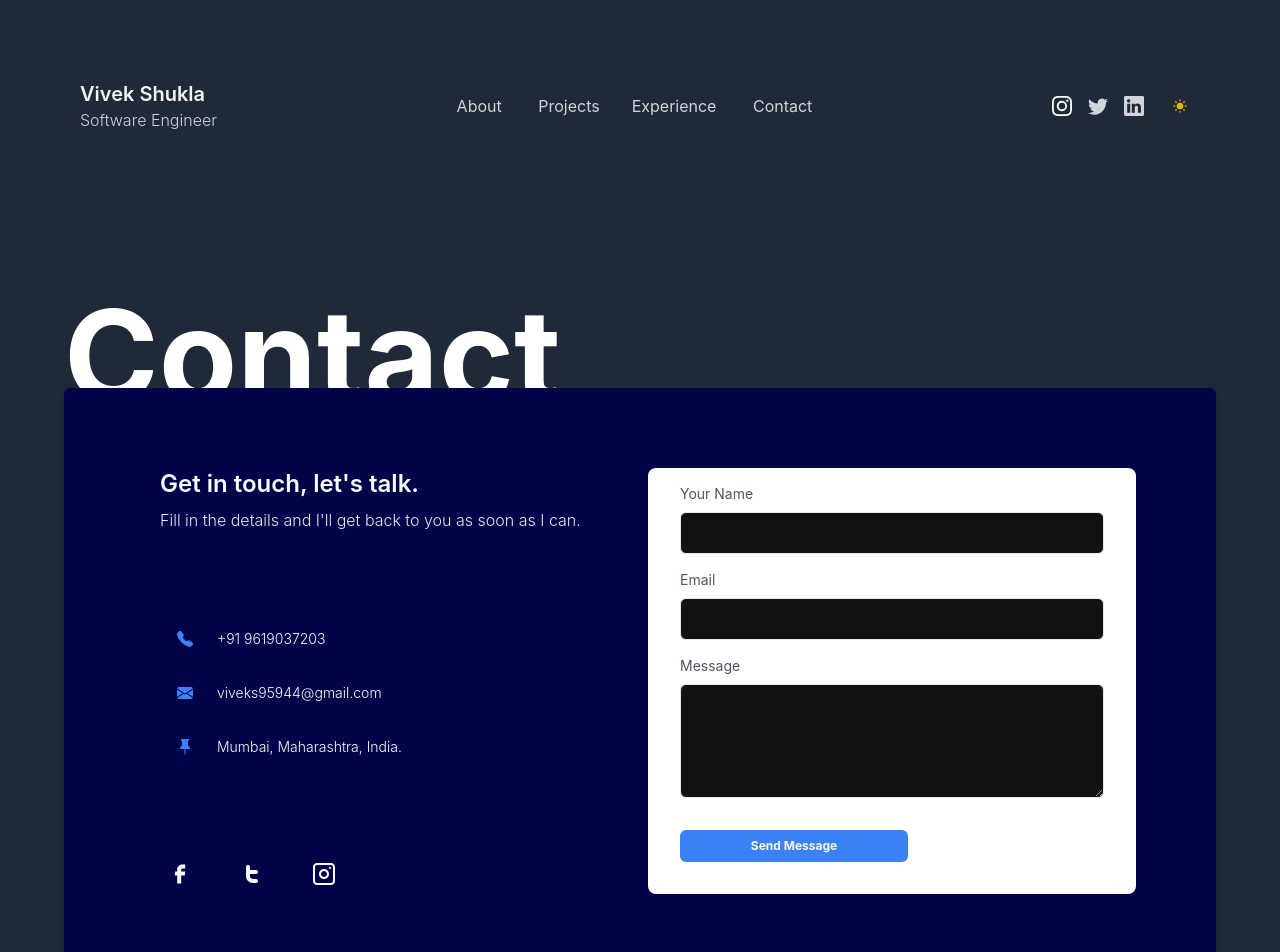
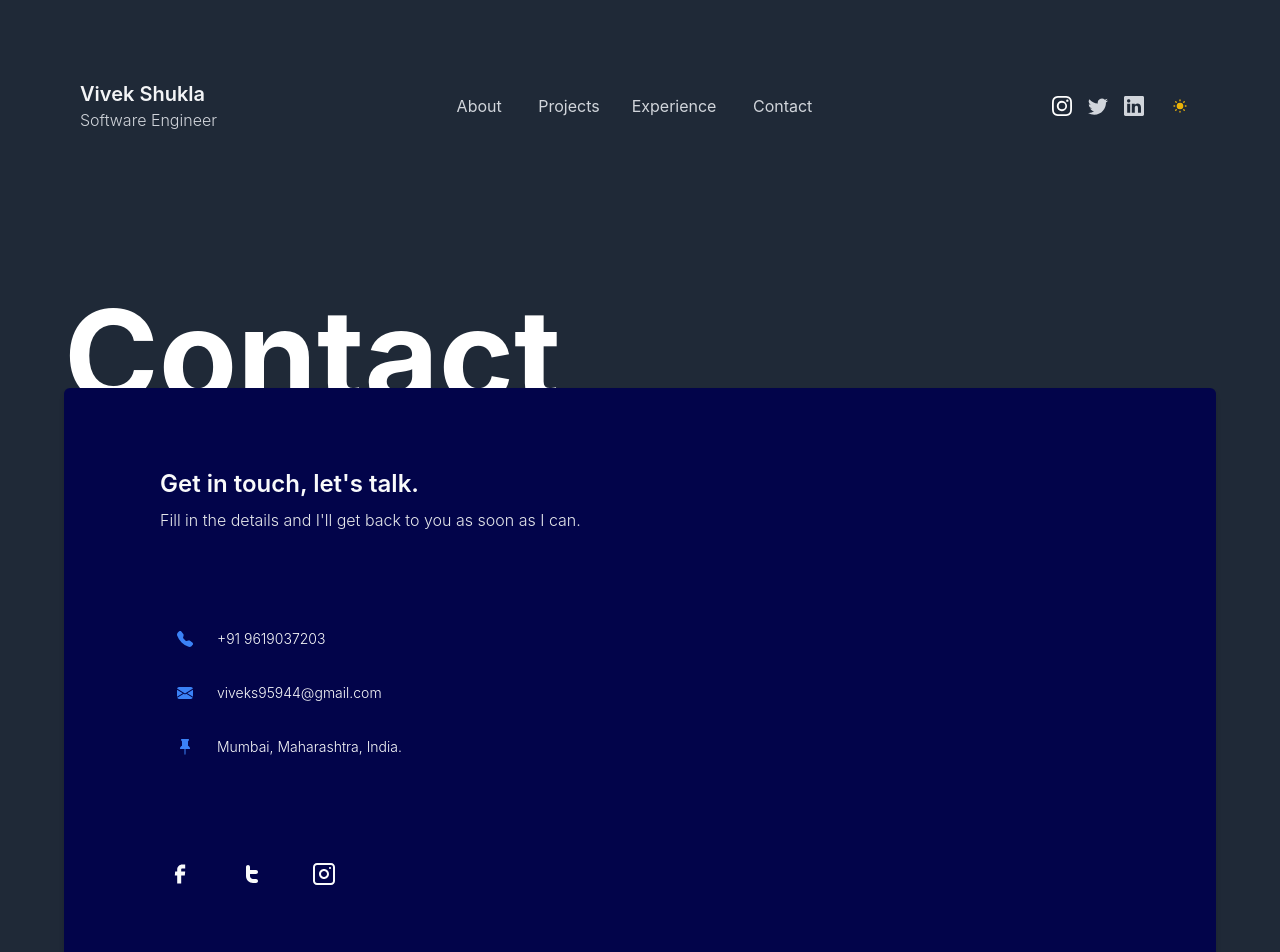
Before and after one commit to vivekx01/portfolio, a Next.js app: page /portfolio/contact in a window 1280 px wide. Shown: the top 952 px of the page. Built offline with nearby package versions, Linux system fonts and the light colour scheme.

Commit message:
contact_form_removed

```diff
--- a/components/Contact.js
+++ b/components/Contact.js
@@ -141,7 +141,7 @@ export default function Contact() {
               </a>
             </div>
           </div>
-          <form className="form rounded-lg bg-white p-4 flex flex-col">
+          {/* <form className="form rounded-lg bg-white p-4 flex flex-col">
             <label htmlFor="name" className="text-sm text-gray-600 mx-4">
               {" "}
               Your Name
@@ -177,7 +177,7 @@ export default function Contact() {
             >
               Send Message
             </button>
-          </form>
+          </form> */}
         </div>
       </div>
     </section>
```
